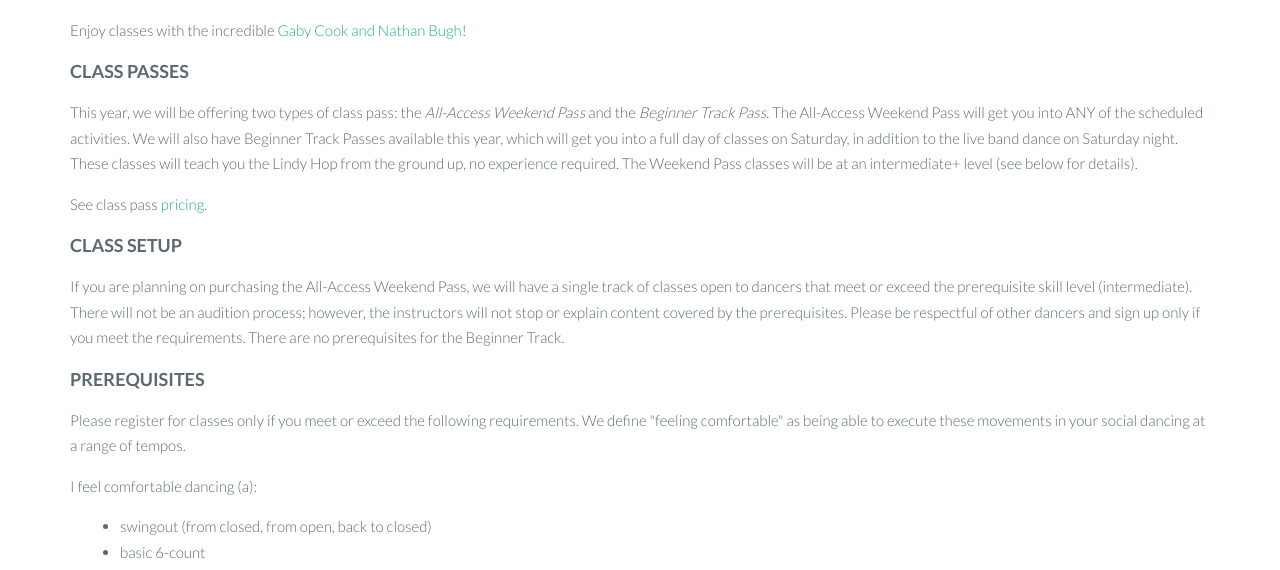
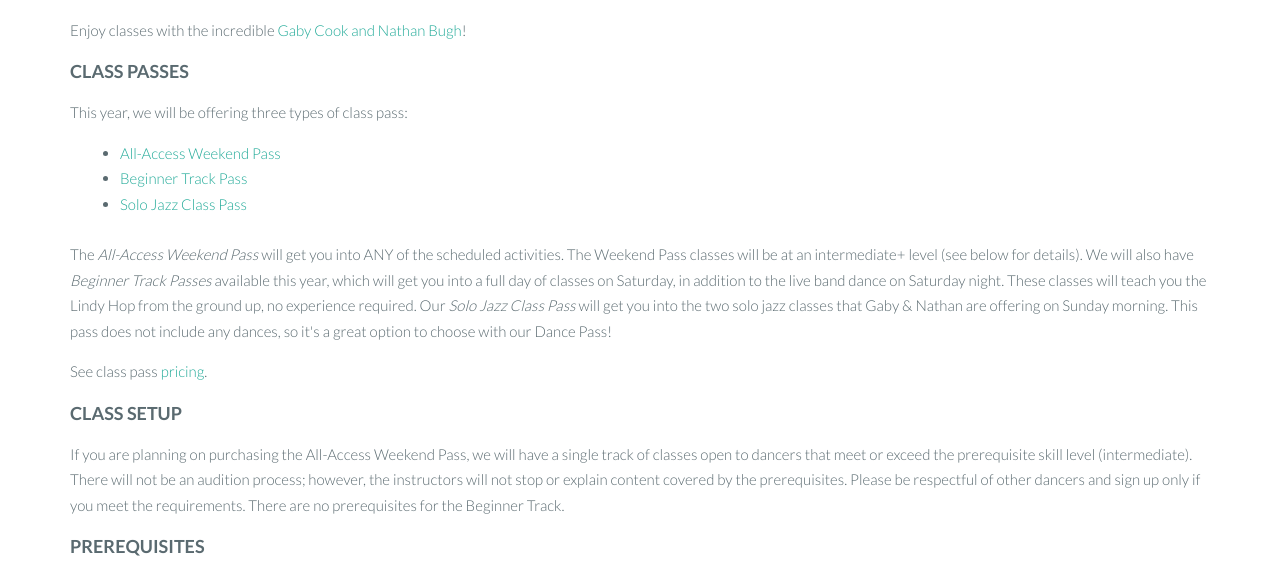
Before and after one commit to madisoninvasion/madisoninvasion.github.io, a plain HTML site: page classes.html in a window 1280 px wide. Shown: the part 513-1083 px from the top of the page. Drawn offline with Linux system fonts and the light colour scheme; a web font is replaced by a local one.

Commit message:
Updated Class page text to make different class pass offerings clearer.

```diff
--- a/classes.html
+++ b/classes.html
@@ -58,7 +58,14 @@
     <h3 class="site-title">Our <span>Classes</span><i></i></h3>
     <p>Enjoy classes with the incredible <a href="instructors.html">Gaby Cook and Nathan Bugh</a>!</p>
     <h4>CLASS PASSES</h4>
-    <p>This year, we will be offering two types of class pass: the <em>All-Access Weekend Pass</em> and the <em>Beginner Track Pass</em>. The All-Access Weekend Pass will get you into ANY of the scheduled activities. We will also have Beginner Track Passes available this year, which will get you into a full day of classes on Saturday, in addition to the live band dance on Saturday night. These classes will teach you the Lindy Hop from the ground up, no experience required. The Weekend Pass classes will be at an intermediate+ level (see below for details).</p>
+    <p>This year, we will be offering three types of class pass:</p>
+      <ul>
+        <li><a href="pricing">All-Access Weekend Pass</a></li>
+        <li><a href="pricing">Beginner Track Pass</a></li>
+        <li><a href="pricing">Solo Jazz Class Pass</a></li>
+      </ul>
+      <p>
+      The <em>All-Access Weekend Pass</em> will get you into ANY of the scheduled activities. The Weekend Pass classes will be at an intermediate+ level (see below for details). We will also have <em>Beginner Track Passes</em> available this year, which will get you into a full day of classes on Saturday, in addition to the live band dance on Saturday night. These classes will teach you the Lindy Hop from the ground up, no experience required. Our <em>Solo Jazz Class Pass</em> will get you into the two solo jazz classes that Gaby & Nathan are offering on Sunday morning. This pass does not include any dances, so it's a great option to choose with our Dance Pass!</p>
     <p>See class pass <a href="pricing.html">pricing</a>.</p>
     <h4>CLASS SETUP</h4>
     <p>If you are planning on purchasing the All-Access Weekend Pass, we will have a single track of classes open to dancers that meet or exceed the prerequisite skill level (intermediate). There will not be an audition process; however, the instructors will not stop or explain content covered by the prerequisites. Please be respectful of other dancers and sign up only if you meet the requirements. There are no prerequisites for the Beginner Track.</p>
```
